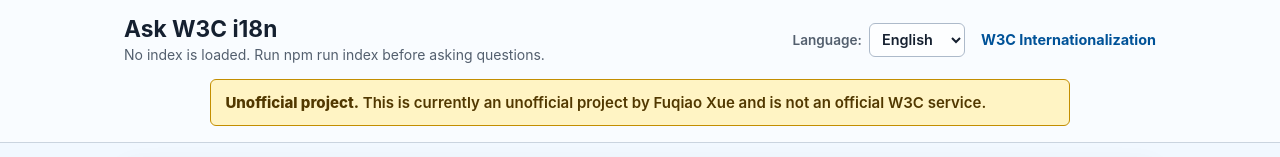
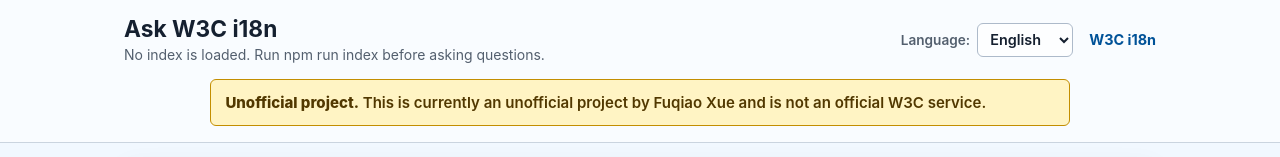
Before and after one commit to xfq/i18n-drafts-assistant, a website with bundled scripts: page public/index.html in a window 1280 px wide. Shown: the top 157 px of the page. Built offline with nearby package versions, Linux system fonts and the light colour scheme; files whose address does not match are found by name.

Commit message:
Modify the link

```diff
--- a/public/i18n.js
+++ b/public/i18n.js
@@ -33,6 +33,7 @@
     citationsAriaLabel: 'Cited sources',
     previewNotice: 'This is a PR preview.',
     uiLanguageLabel: 'Language: ',
+    headerLink: 'W3C i18n',
     validationMinLength: 'Enter at least 3 characters.',
     healthIndexed: 'Indexed {documents} documents and {chunks} chunks.',
     healthNoIndex: 'No index is loaded. Run npm run index before asking questions.',
@@ -78,6 +79,7 @@
     citationsAriaLabel: '引用来源',
     previewNotice: '这是拉取请求的预览。',
     uiLanguageLabel: '界面语言',
+    headerLink: 'W3C i18n',
     validationMinLength: '请输入至少 3 个字符。',
     healthIndexed: '已索引{documents}个文档和{chunks}个片段',
     healthNoIndex: '未加载索引。提问前请先运行 npm run index。',
--- a/public/index.html
+++ b/public/index.html
@@ -23,7 +23,7 @@
             <option value="zh-hans">简体中文</option>
           </select>
         </label>
-        <a class="header-link" href="https://www.w3.org/International/" target="_blank">W3C Internationalization</a>
+        <a class="header-link" href="https://www.w3.org/International/" target="_blank" data-i18n="headerLink">W3C i18n</a>
       </div>
     </div>
     <aside class="project-notice" data-i18n-aria-label="projectStatusLabel" aria-label="Project status">
```
Also changed, not shown: tests/public-ui.test.js (+2 -1 lines).
